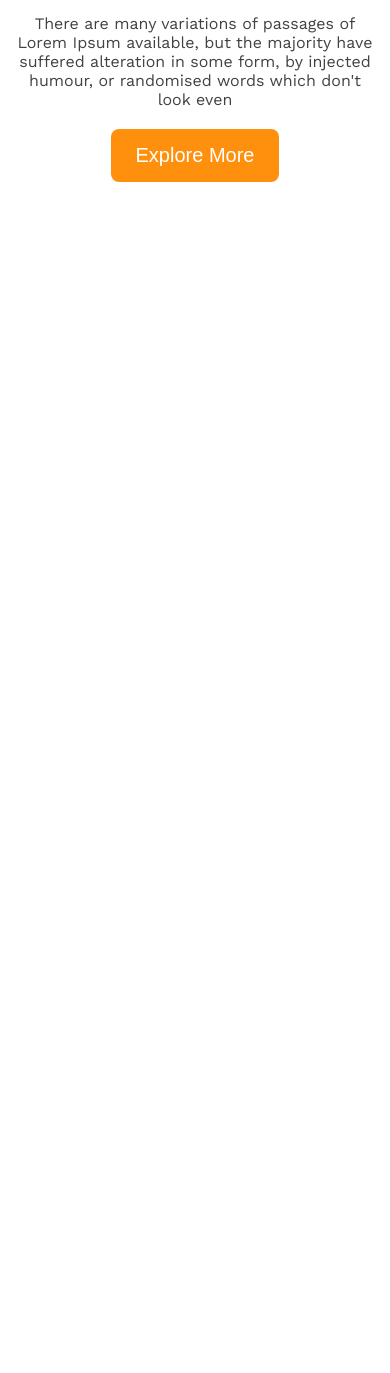
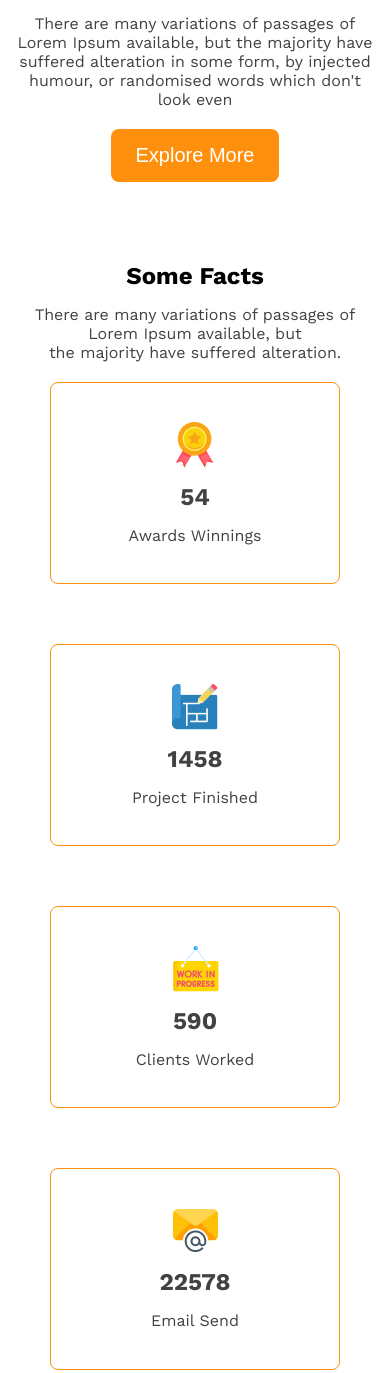
Before and after one commit to tonmoyth/architects-resources-website, a plain HTML site: page index.html in a window 390 px wide. Shown: the part 2584-3957 px from the top of the page. Before the commit the page ends 2781 px from the top, so only its background shows below. Drawn offline with nearby package versions, Linux system fonts and the light colour scheme.

Commit message:
add 'some facts'section

```diff
--- a/index.html
+++ b/index.html
@@ -45,6 +45,32 @@
                 </div>
             </div>
         </section>
+        <section class="some-facts">
+            <h2 class="some-facts-name">Some Facts</h2>
+            <p class="discription color">There are many variations of passages of Lorem Ipsum available, but <br>the majority have suffered alteration.</p>
+            <div class="card-container">
+                <div class="card">
+                    <img src="images/icons/ribon.png" alt="ribon img" class="card-img">
+                    <h2 class="card-number color">54</h2>
+                    <p class="card-discription color">Awards Winnings</p>
+                </div>
+                <div class="card">
+                    <img src="images/icons/projects.png" alt="projects img" class="card-img">
+                    <h2 class="card-number color">1458</h2>
+                    <p class="card-discription color">Project Finished</p>
+                </div>
+                <div class="card">
+                    <img src="images/icons/customers.png" alt="customers img" class="card-img">
+                    <h2 class="card-number color">590</h2>
+                    <p class="card-discription color">Clients Worked</p>
+                </div>
+                <div class="card">
+                    <img src="images/icons/email.png" alt="" class="card-img">
+                    <h2 class="card-number color">22578</h2>
+                    <p class="card-discription color">Email Send</p>
+                </div>
+            </div>
+        </section>
     </main>
     <footer>
 
--- a/style/style.css
+++ b/style/style.css
@@ -95,6 +95,34 @@
 .discous-feature .tittle-area .quick-list{
     color: #727272;
 }
+
+/* style some-facts */
+.some-facts{
+    margin: 80px 0px;
+}
+.some-facts .some-facts-name{
+    margin-bottom: 15px;
+}
+.some-facts .card-container{
+    display: grid;
+    grid-template-columns: repeat(4 , 1fr);
+    gap: 100px;
+
+}
+.some-facts .card-container .card{
+    border: 1px solid #FF900E;
+    width: 200px;
+    height: 200px;
+    border-radius: 8px;
+    margin: 50px 0px;
+    display: flex;
+    flex-direction: column;
+    align-items: center;
+    justify-content: center;
+    text-align: center;
+    row-gap: 15px;
+}
+
 /* responsive area */
 @media screen and (max-width: 576px){
     .header .nav-bar, .header .nav-bar .item{
@@ -127,6 +155,17 @@
     .discous-feature .img-section img{
         width: 100%;
     }
+    .some-facts{
+        text-align: center;
+    }
+    .some-facts .card-container{
+        grid-template-columns: repeat(1 , 1fr);
+        gap: 20px;
+    }
+    .some-facts .card-container .card{
+        width: 65%;
+        margin: 20px auto;
+    }
 }
 @media screen and (min-width: 576px) and (max-width:992px){
     .work-sans-font{
@@ -144,6 +183,25 @@
         text-align: center;
         row-gap: 20px;
     }
+    .some-facts .card-container{
+        grid-template-columns: repeat(2, 1fr);
+        gap: 50px;
+
+    }
+    .discous-feature .img-section img{
+        width: 100%;
+    }
+    .some-facts{
+        text-align: center;
+    }
+    .some-facts .card-container{
+        grid-template-columns: repeat(2 , 1fr);
+        gap: 20px;
+    }
+    .some-facts .card-container .card{
+        width: 80%;
+        margin: 20px auto;
+    }
 }
 @media screen and (min-width: 992px) and (max-width:1200px){
     .work-sans-font{
@@ -157,9 +215,27 @@
         flex-direction: column;
 
     }
+    .discous-feature .img-section img{
+        width: 100%;
+        margin: 20px auto;
+    }
     .discous-feature .tittle-area{
         text-align: center;
         row-gap: 20px;
     }
+    .some-facts{
+        text-align: center;
+    }
+    .some-facts .card-container{
+        grid-template-columns: repeat(3 , 1fr);
+        gap: 20px;
+    }
+    /* .some-facts .card-container .card{
+        width: 80%;
+        margin: 20px auto;
+    } */
 
-}
+}.some-facts .card-container .card{
+        width: 80%;
+        margin: 20px auto;
+    }
```
